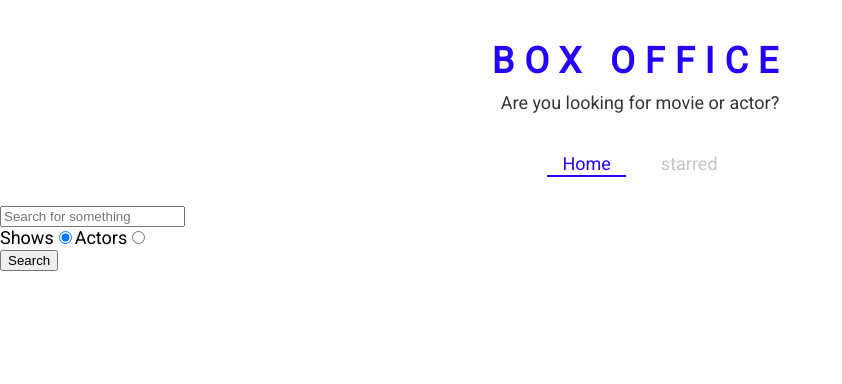
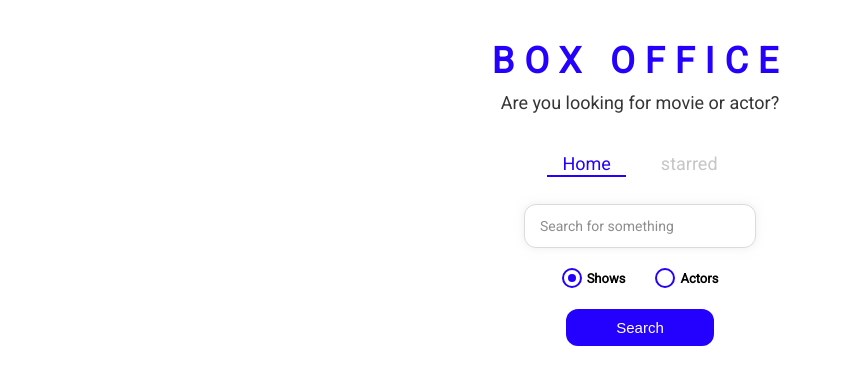
Before and after one commit to saad-ken/Box-office-app, a React (Create React App) app: page / in a window 1280 px wide. Shown: the top 384 px of the page, without its empty margins (0-842 px from the left). Built offline with nearby package versions, Linux system fonts and the light colour scheme.

Commit message:
Styled the entire app

```diff
--- /dev/null
+++ b/src/components/CustomRadio.js
@@ -0,0 +1,60 @@
+import React from "react";
+import styled from "styled-components";
+
+const RadioWrapper = styled.label`
+  display: block;
+  position: relative;
+  padding-left: 25px;
+  cursor: pointer;
+  font-size: 13px;
+  user-select: none;
+  font-weight: 700;
+  line-height: 1.65;
+  input {
+    position: absolute;
+    opacity: 0;
+    cursor: pointer;
+  }
+  span {
+    position: absolute;
+    top: 0;
+    left: 0;
+    height: 16px;
+    width: 16px;
+    background-color: #fff;
+    border: 2px solid ${({ theme }) => theme.mainColors.blue};
+    border-radius: 50%;
+  }
+  input:checked ~ span {
+    background-color: #fff;
+    border: 2px solid ${({ theme }) => theme.mainColors.blue};
+  }
+  span:after {
+    content: "";
+    position: absolute;
+    display: none;
+  }
+  input:checked ~ span:after {
+    display: block;
+  }
+  span:after {
+    top: 4px;
+    left: 4px;
+    width: 8px;
+    height: 8px;
+    border-radius: 50%;
+    background: ${({ theme }) => theme.mainColors.blue};
+  }
+`;
+
+const CustomRadio = ({ label, ...restProp }) => {
+  return (
+    <RadioWrapper htmlFor={restProp.id}>
+      {label}
+      <input {...restProp} type="radio" />
+      <span />
+    </RadioWrapper>
+  );
+};
+
+export default CustomRadio;
--- a/src/pages/Home.js
+++ b/src/pages/Home.js
@@ -1,9 +1,15 @@
 import React, { useState } from "react";
 import ActorGrid from "../components/actor/ActorGrid";
+import CustomRadio from "../components/CustomRadio";
 import MainPageLayout from "../components/MainPageLayout";
 import ShowGrid from "../components/show/ShowGrid";
 import { apiGET } from "../misc/config";
 import { useLastQuery } from "../misc/custom-hooks";
+import {
+  RadioInputsWrapper,
+  SearchButtonWrapper,
+  SearchInput,
+} from "./Home.styled";
 
 const Home = () => {
   const [input, setInput] = useLastQuery();
@@ -49,40 +55,40 @@
 
   return (
     <MainPageLayout>
-      <input
+      <SearchInput
         type="text"
         placeholder="Search for something"
         onChange={onInputChange}
         value={input}
         onKeyDown={onKeydown}
       />
-      <div>
-        <label htmlFor="show-search">
-          Shows
-          <input
+
+      <RadioInputsWrapper>
+        <div>
+          <CustomRadio
+            label="Shows"
             id="show-search"
-            type="radio"
             value="shows"
             checked={isShowsSearch}
             onChange={OnRadioChange}
           />
-        </label>
-
-        <label htmlFor="actor-search">
-          Actors
-          <input
+        </div>
+        <div>
+          <CustomRadio
+            label="Actors"
             id="actor-search"
-            type="radio"
             value="people"
             checked={!isShowsSearch}
             onChange={OnRadioChange}
           />
-        </label>
-      </div>
+        </div>
+      </RadioInputsWrapper>
 
-      <button type="button" onClick={OnSearch}>
-        Search
-      </button>
+      <SearchButtonWrapper>
+        <button type="button" onClick={OnSearch}>
+          Search
+        </button>
+      </SearchButtonWrapper>
       {renderResults()}
     </MainPageLayout>
   );
--- /dev/null
+++ b/src/pages/Home.styled.js
@@ -0,0 +1,46 @@
+import styled from "styled-components";
+
+export const SearchInput = styled.input`
+  display: block;
+  font-family: "Roboto", sans-serif;
+  width: 200px;
+  margin: auto;
+  outline: none;
+  padding: 13px 15px;
+  border: 1px solid #dbdbdb;
+  box-shadow: 0px 0px 10px 0px rgba(219, 219, 219, 0.5);
+  font-size: 14px;
+  border-radius: 12px;
+  color: #8d8d8d;
+  &::placeholder {
+    font-weight: 300;
+    color: #8d8d8d;
+  }
+`;
+
+export const RadioInputsWrapper = styled.div`
+  display: flex;
+  justify-content: center;
+  margin: 20px 0;
+  div {
+    margin: 0 15px;
+  }
+`;
+
+export const SearchButtonWrapper = styled.div`
+  text-align: center;
+  margin-bottom: 35px;
+  button {
+    color: #fff;
+    background-color: ${({ theme }) => theme.mainColors.blue};
+    margin: auto;
+    padding: 10px 50px;
+    font-size: 15px;
+    border: none;
+    outline: none;
+    border-radius: 12px;
+    &:hover {
+      cursor: pointer;
+    }
+  }
+`;
```
